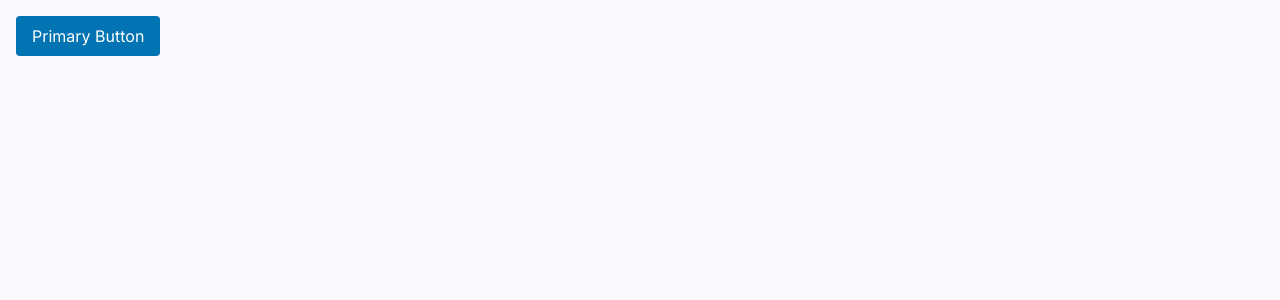
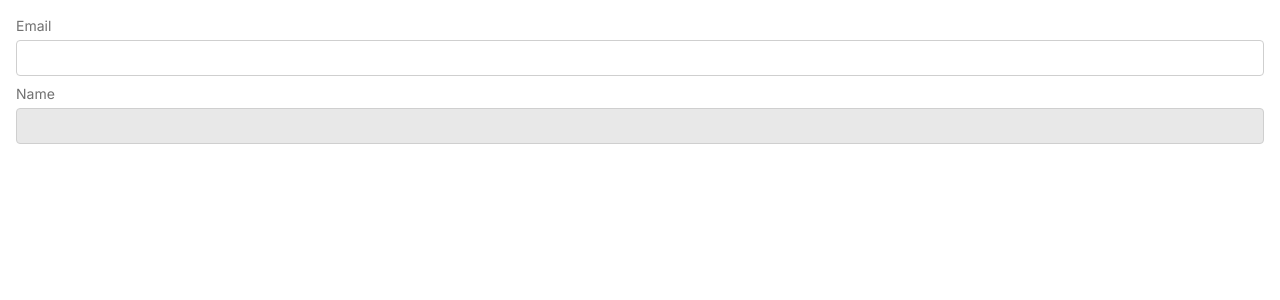
Before and after one commit to dachieng/next-custom-components, a Next.js app: page / in a window 1280 px wide. Shown: the top 300 px of the page. Built offline with nearby package versions, Linux system fonts and the light colour scheme.

Commit message:
feat: add input element

```diff
--- a/app/page.tsx
+++ b/app/page.tsx
@@ -1,40 +1,42 @@
 "use client";
 
 import React, { useState, useEffect } from "react";
-import useStore from "../hooks/useStore";
-import Button from "@/components/Button";
-import Modal from "@/components/Modal";
+import Input from "@/components/Input";
+import { Icon } from "@iconify/react";
 
 const Home = () => {
-  const { toggleDarkMode, darkMode } = useStore();
-  const [isOpen, setIsOpen] = useState(false);
+  const [values, setValues] = useState({
+    name: "",
+    email: "",
+    amount: "",
+  });
 
-  const toggleIsOpen = () => {
-    setIsOpen((prev) => !prev);
+  const handleChange = (data: any) => {
+    setValues((prevInfo) => ({ ...prevInfo, ...data }));
   };
 
-  useEffect(() => {
-    if (darkMode) {
-      document.documentElement.classList.add("dark");
-    } else {
-      document.documentElement.classList.remove("dark");
-    }
-  }, [darkMode]);
+  console.log("values", values);
 
   return (
-    <div className="bg-bg-main dark:bg-primary-main text-primary-main dark:text-dark-primary-main p-4 h-screen">
-      <Button color="blue" size="lg" onClick={toggleIsOpen}>
-        Primary Button
-      </Button>
-      <Modal
-        open={isOpen}
-        onClose={toggleIsOpen}
-        theme="dark"
-        variant="md"
-        hideCloseIcon={false}
-      >
-        <div className="p-4">this is a modal</div>
-      </Modal>
+    <div className="w-full h-screen bg-white p-4">
+      <div className="container">
+        {" "}
+        <Input
+          value={values.email}
+          onChange={(value: string) => handleChange({ email: value })}
+          label="Email"
+          type="text"
+          name="email"
+        />
+        <Input
+          value={values.name}
+          onChange={(value: string) => handleChange({ name: value })}
+          label="Name"
+          type="text"
+          name="name"
+          disabled
+        />
+      </div>
     </div>
   );
 };
--- /dev/null
+++ b/components/Input.tsx
@@ -0,0 +1,172 @@
+"use client";
+
+import React, { useEffect, useState } from "react";
+
+export interface InputProps
+  extends Omit<
+    React.HTMLAttributes<HTMLInputElement>,
+    "color" | "value" | "onChange"
+  > {
+  inputRef?: React.Ref<HTMLInputElement>;
+  required?: boolean;
+  disabled?: boolean;
+  readOnly?: boolean;
+  value?: string | number | readonly string[];
+  type?: React.HTMLInputTypeAttribute | "amount";
+  name?: string;
+  label?: string;
+  width?: string;
+  height?: string;
+  variant?: "primary" | "error" | "success";
+  iconBackground?: string;
+  startIcon?: React.ReactNode;
+  endIcon?: React.ReactNode;
+  helperText?: string | React.ReactNode;
+  onChange?: (value: string) => void;
+}
+
+const Input: React.FC<InputProps> = ({
+  name,
+  id,
+  label,
+  type: inputType = "text",
+  width = "w-full",
+  height,
+  endIcon,
+  startIcon,
+  helperText,
+  variant = "primary",
+  children,
+  inputRef,
+  required,
+  value: initialValue,
+  onChange,
+  iconBackground,
+  ...props
+}) => {
+  const [value, setValue] = useState(initialValue);
+
+  const handleChange = (e: React.ChangeEvent<HTMLInputElement>) => {
+    if (!props.disabled) {
+      if (inputType === "amount") {
+        if (e.target.value.split(".").length < 3) {
+          const targetValue = e.target.value.replace(/[^0-9.,]/g, "");
+          setValue(targetValue);
+          onChange?.(targetValue);
+        }
+      } else {
+        setValue(e.target.value);
+        onChange?.(e.target.value);
+      }
+    }
+  };
+
+  useEffect(() => setValue(initialValue), [initialValue]);
+
+  const type: React.HTMLInputTypeAttribute =
+    inputType === "amount" ? "text" : inputType;
+
+  return (
+    <div className={`flex-1 ${height} ${width}`}>
+      {label ? (
+        <label
+          className={`block text-sm mb-1 ${
+            props.disabled
+              ? "text-secondary-dark"
+              : variant === "error"
+              ? "text-danger-600"
+              : variant === "success"
+              ? "text-success-main"
+              : "text-secondary-dark"
+          }`}
+        >
+          {label}
+        </label>
+      ) : null}
+
+      <div
+        className={`relative py-0 px-0 h-9 mb-2 rounded  ${
+          props.disabled
+            ? "border border-secondary-main bg-secondary-light"
+            : "border border-secondary-light"
+        } ${
+          variant === "error"
+            ? "border-danger-600"
+            : variant === "success"
+            ? "border-success-main"
+            : "border-secondary-main"
+        } ${
+          props.disabled
+            ? ""
+            : "focus-within:border-2 focus-within:border-seondary-main"
+        }`}
+      >
+        <div className="flex h-full items-center p-0 m-0 ">
+          {startIcon && (
+            <div
+              className={`px-2 h-full flex items-center m-0 rounded-tl rounded-bl  ${
+                iconBackground ? iconBackground : ""
+              } ${
+                props.disabled
+                  ? "text-secondary-main"
+                  : variant === "error"
+                  ? "text-danger-main"
+                  : variant === "success"
+                  ? "text-success-main"
+                  : "text-secondary-main"
+              }`}
+            >
+              {startIcon}
+            </div>
+          )}
+          <input
+            name={name}
+            id={id}
+            className={`block border-0 py-0.5 flex-1 outline-none text-secondary-dark text-sm rounded ${
+              startIcon ? "" : "px-3"
+            } ${
+              props.disabled
+                ? "bg-secondary-light cursor-default"
+                : "bg-initial"
+            }`}
+            type={type}
+            ref={inputRef}
+            value={value}
+            onChange={handleChange}
+            readOnly={props.disabled}
+            {...props}
+          />
+          {endIcon && (
+            <div
+              className={`px-2 h-full z-2 flex items-center m-0 rounded-tr rounded-br  ${
+                iconBackground ? iconBackground : ""
+              } ${
+                props.disabled
+                  ? "text-secondary-main"
+                  : variant === "error"
+                  ? "text-danger-main"
+                  : variant === "success"
+                  ? "text-success-main"
+                  : "text-secondary-main"
+              }`}
+            >
+              {endIcon}
+            </div>
+          )}
+        </div>
+      </div>
+      {helperText && variant !== "primary" && (
+        <p
+          className={`text-xs mt-1 leading-4 ${
+            variant === "success" ? "text-success-main" : "text-danger-600"
+          }`}
+        >
+          {helperText}
+        </p>
+      )}
+      {children}
+    </div>
+  );
+};
+
+export default React.memo(Input);
--- a/components/Modal.tsx
+++ b/components/Modal.tsx
@@ -7,6 +7,7 @@ import {
   Transition,
   TransitionChild,
 } from "@headlessui/react";
+import { Icon } from "@iconify/react";
 
 type ModalVariant = "xs" | "sm" | "md" | "lg" | "xl" | "xl2";
 
@@ -24,8 +25,8 @@ interface ModalProps {
 }
 
 const overlayBg: Record<ModalTheme, string> = {
-  light: "bg-black/10",
-  ["light-dark"]: "bg-black/50",
+  light: "bg-black/20",
+  "light-dark": "bg-black/50",
   dark: "bg-gray-700/70",
 };
 
@@ -49,7 +50,7 @@ const Modal: React.FC<ModalProps> = ({
   onClose,
 }) => (
   <Transition appear show={open} as={Fragment}>
-    <Dialog as="div" className="relative z-[99999]" onClose={onClose}>
+    <Dialog as="div" className="relative z-[9999]" onClose={onClose}>
       <TransitionChild
         as={Fragment}
         enter="transition duration-100 ease-out"
@@ -86,32 +87,17 @@ const Modal: React.FC<ModalProps> = ({
                 {!hideCloseIcon ? (
                   <button
                     type="button"
-                    className={`${
-                      showCloseText ? "bg-primary-main" : "bg-white"
-                    } ${
-                      showCloseText ? "rounded-md" : "rounded-full"
-                    } py-1 px-2 text-gray-500 hover:text-gray-600 focus:ring-2 focus:ring-primary-500 focus:outline-none`}
+                    className={`rounded-full bg-white py-1 px-2 text-gray-500 hover:text-gray-600 focus:ring-2 focus:ring-primary-500 focus:outline-none`}
                     onClick={onClose}
                     title="Close"
                     aria-label="close modal"
                     aria-hidden={hideCloseIcon}
                     aria-labelledby="close modal"
                   >
-                    <svg
-                      className="h-6 w-6"
-                      xmlns="http://www.w3.org/2000/svg"
-                      fill="none"
-                      viewBox="0 0 24 24"
-                      stroke="currentColor"
-                      aria-hidden="true"
-                    >
-                      <path
-                        strokeLinecap="round"
-                        strokeLinejoin="round"
-                        strokeWidth="2"
-                        d="M6 18L18 6M6 6l12 12"
-                      />
-                    </svg>
+                    <Icon
+                      style={{ fontSize: "1.2rem" }}
+                      icon="material-symbols:cancel-outline"
+                    />
                   </button>
                 ) : null}
               </div>
--- a/package.json
+++ b/package.json
@@ -10,12 +10,15 @@
   },
   "dependencies": {
     "@headlessui/react": "^2.0.3",
+    "@tanstack/react-query": "^5.37.1",
     "next": "14.2.3",
     "react": "^18",
     "react-dom": "^18",
+    "react-intersection-observer": "^9.10.2",
     "zustand": "^4.5.2"
   },
   "devDependencies": {
+    "@iconify/react": "^4.1.1",
     "@types/node": "^20",
     "@types/react": "^18",
     "@types/react-dom": "^18",
```
Also changed, not shown: 1 other file (tests, documents, lock files or other folders).
